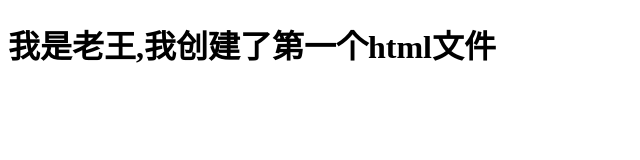
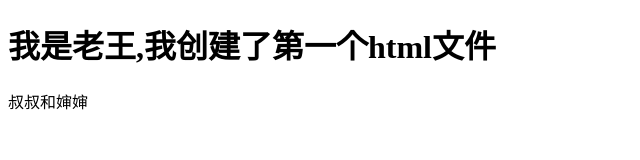
Before and after one commit to yuweilove/myfirst, a plain HTML site: page index.html in a window 1280 px wide. Shown: the whole page, without its empty margins (0-640 px from the left). Drawn offline with Linux system fonts and the light colour scheme.

Commit message:
叔叔社喝好

```diff
--- a/index.html
+++ b/index.html
@@ -8,5 +8,6 @@
 </head>
 <body>
     <h1>我是老王,我创建了第一个html文件</h1>
+    <div>叔叔和婶婶</div>
 </body>
 </html>
```
